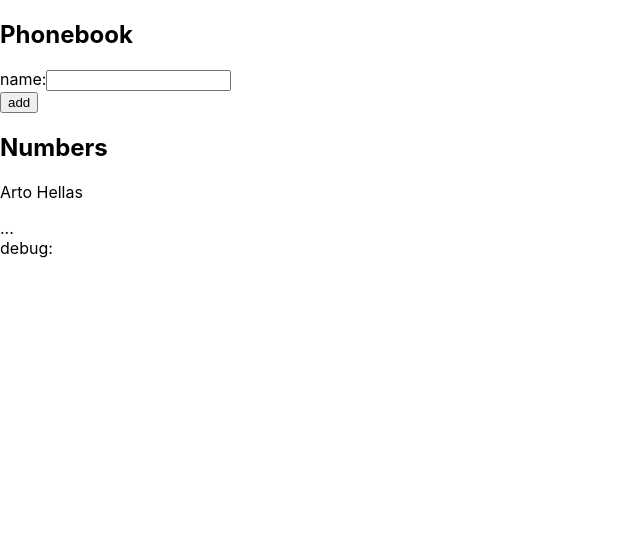
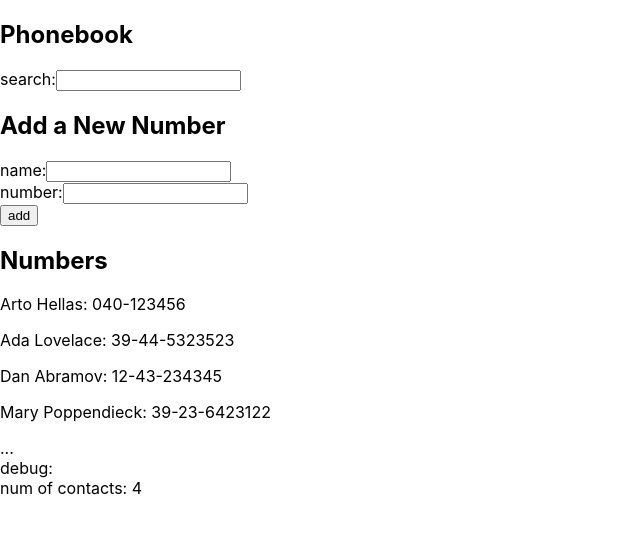
Before and after one commit to LoganOReed/FullStack2021, a React (Create React App) app in the folder phonebook/: page / in a window 1280 px wide. Shown: the top 534 px of the page, without its empty margins (0-640 px from the left). Built offline with nearby package versions, Linux system fonts and the light colour scheme.

Commit message:
Implemented Search Functionality

```diff
--- a/phonebook/src/App.js
+++ b/phonebook/src/App.js
@@ -2,30 +2,55 @@
 
 const App = () => {
   const [persons, setPersons] = useState([
-    { name: 'Arto Hellas' }
+    { name: 'Arto Hellas', number: '040-123456', id: 1 },
+    { name: 'Ada Lovelace', number: '39-44-5323523', id: 2 },
+    { name: 'Dan Abramov', number: '12-43-234345', id: 3 },
+    { name: 'Mary Poppendieck', number: '39-23-6423122', id: 4 }
   ])
+
+  const [newSearch, setNewSearch] = useState('')
   const [newName, setNewName] = useState('')
+  const [newNumber, setNewNumber] = useState('')
 
   const handleContactSubmit = (e) => {
     e.preventDefault()
-    console.log('button clicked', e.target)
-    console.log('filtered array ', persons.find( p => p.name === newName))
     if(persons.find( p => p.name === newName) !== undefined){
       alert(`${newName} is already in the phonebook`)
     }
     else{
-      setPersons(persons.concat({name: newName}))
+      setPersons(persons.concat({
+        name: newName,
+        number: newNumber,
+        id: persons.length + 1
+      }))
     }
   }
 
-  const handleContactChange = (e) => {
+  const handleSearchChange = e => {
+    setNewSearch(e.target.value)
+  }
+
+  const handleContactChange = e => {
     setNewName(e.target.value)
-    console.log('button clicked', e.target)
+  }
+
+  const handleNumberSubmit = e => {
+    setNewNumber(e.target.value)
   }
 
   return (
     <div>
       <h2>Phonebook</h2>
+      <div>
+        search:
+        <input
+          value={newSearch}
+          onChange={handleSearchChange}
+        />
+      </div>
+      <h2>
+        Add a New Number
+      </h2>
       <form onSubmit={handleContactSubmit}>
         <div>
           name:
@@ -35,17 +60,29 @@
           />
         </div>
         <div>
+          number:
+          <input
+            value={newNumber}
+            onChange={handleNumberSubmit}
+          />
+        </div>
+        <div>
           <button type="submit">add</button>
         </div>
       </form>
       <h2>Numbers</h2>
       {persons.map( (person) => {
-        return (
-          <p key={person.name}>{person.name}</p>
-        )
+          if(person.name.toUpperCase().includes(newSearch.toUpperCase()) || newSearch === ''){
+            return (
+              <p key={person.name}>{person.name}: {person.number}</p>
+            )
+          }else{
+            console.log(`filtered out ${person.name}`)
+          }
       })}
       ...
-      <div>debug: {newName}</div>
+      <div>debug: {newSearch}</div>
+      <div>num of contacts: {persons.length}</div>
     </div>
   )
 }
```
